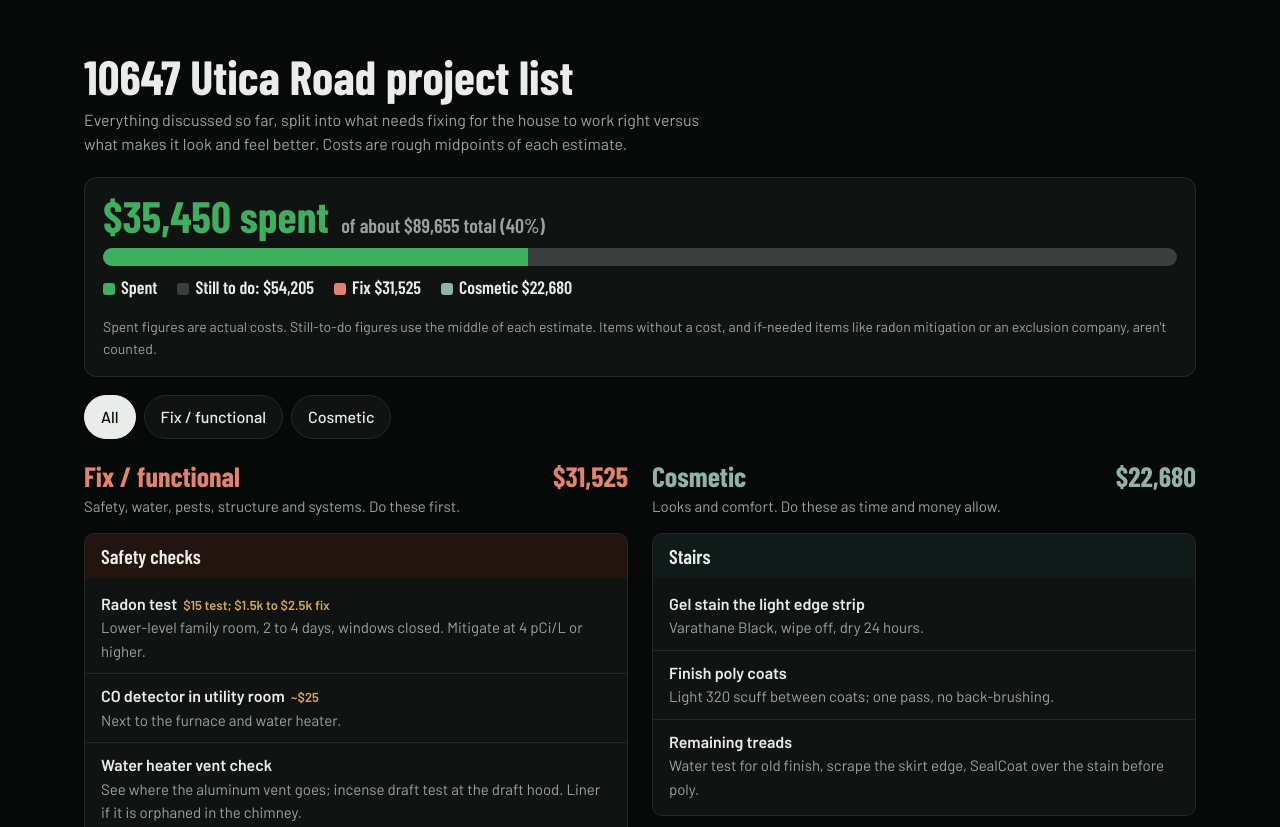
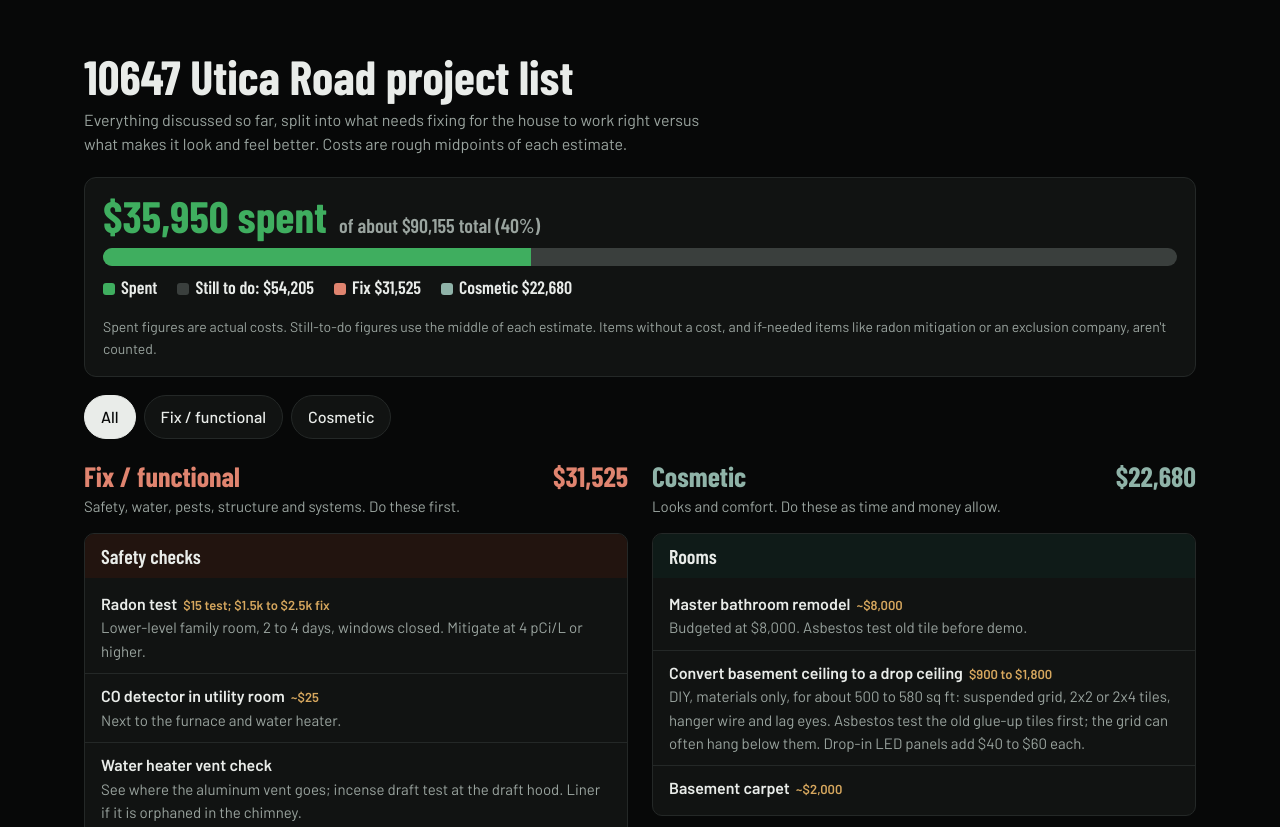
Before and after one commit to Vondraak/utica, a plain HTML site: page index.html in a window 1280 px wide. Shown: the top 827 px of the page. Drawn offline with nearby package versions, Linux system fonts and the light colour scheme.

Commit message:
Mark stairs finished at $500
Co-Authored-By: Claude Opus 5.5 <noreply@anthropic.com>
Claude-Session: https://claude.ai/code/session_01Se2cb9PR389rCViM95xnES

```diff
--- a/index.html
+++ b/index.html
@@ -134,10 +134,6 @@ const data=[
   ["Built-in garage workbench","",""]]}
 ]},
 {cat:"cos",title:"Cosmetic",blurb:"Looks and comfort. Do these as time and money allow.",groups:[
- {name:"Stairs",items:[
-  ["Gel stain the light edge strip","Varathane Black, wipe off, dry 24 hours.",""],
-  ["Finish poly coats","Light 320 scuff between coats; one pass, no back-brushing.",""],
-  ["Remaining treads","Water test for old finish, scrape the skirt edge, SealCoat over the stain before poly.",""]]},
  {name:"Rooms",items:[
   ["Master bathroom remodel","Budgeted at $8,000. Asbestos test old tile before demo.","~$8,000",8000],
   ["Convert basement ceiling to a drop ceiling","DIY, materials only, for about 500 to 580 sq ft: suspended grid, 2x2 or 2x4 tiles, hanger wire and lag eyes. Asbestos test the old glue-up tiles first; the grid can often hang below them. Drop-in LED panels add $40 to $60 each.","$900 to $1,800",1350],
@@ -164,7 +160,7 @@ document.getElementById("tfix").textContent=usd(fx);
 document.getElementById("tcos").textContent=usd(cs);
 const done=[
  {k:"fix",h:"Fix / functional",items:[["New Carrier HVAC system",4000],["New garage door",5000],["New front door",2000],["Toilet leak above the breaker panel",0],["Kitchen sink, faucet and P-trap",600],["Rocking toilet shimmed",0],["Three-way switch rewiring",0],["Two ceiling light fixtures",0]]},
- {k:"cos",h:"Cosmetic",items:[["Carpet",9000],["Interior painting (pro)",3500],["Over-the-range microwave",350],["Stairs sanded, stained, poly",0]]},
+ {k:"cos",h:"Cosmetic",items:[["Carpet",9000],["Interior painting (pro)",3500],["Over-the-range microwave",350],["Stairs refinished",500]]},
  {k:"fur",h:"Furnishings",items:[["Couch",7000]]},
  {k:"tool",h:"Tools and supplies",items:[["Misc tools and supplies",4000]]}];
 const dsum=g=>g.items.reduce((a,i)=>a+i[1],0);
```
